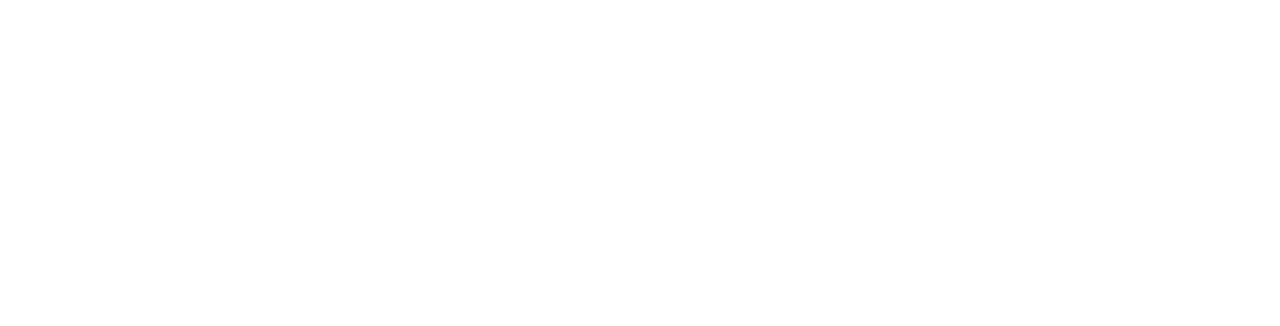
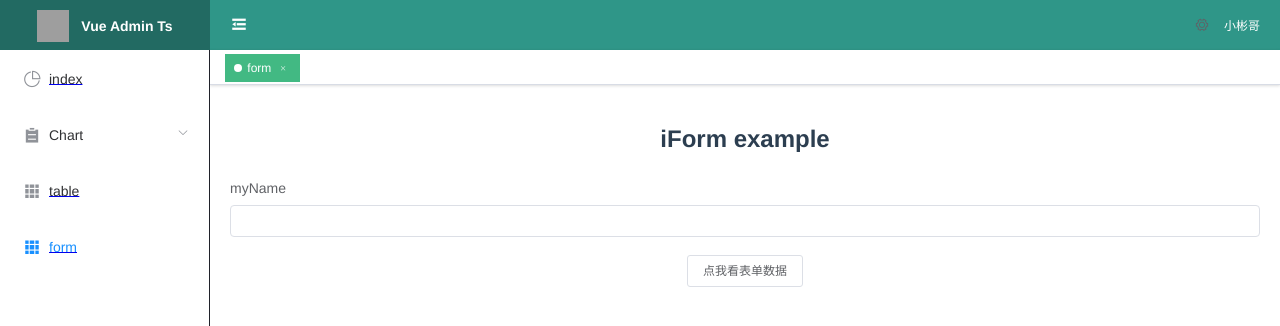
Before and after one commit to happydemoney/vue-admin-configure, a Vue app: page /form/index in a window 1280 px wide. Shown: the top 326 px of the page. Built offline with nearby package versions, Linux system fonts and the light colour scheme; grey boxes are pictures that could not be loaded.

Commit message:
【提交单号】：iForm conponent add 【问题描述】：iForm conponent add 【提交类型】：新功能 【上传人员】：happydemoney 【修改内容】：     1. iForm conponent add 【相关单号】：无 【需要测试】：是

```diff
--- a/package.json
+++ b/package.json
@@ -1,5 +1,5 @@
 {
-  "name": "my-second-ts",
+  "name": "vue-admin-configure",
   "version": "0.1.0",
   "private": true,
   "scripts": {
--- /dev/null
+++ b/src/components/form/Form.vue
@@ -0,0 +1,60 @@
+<template>
+    <el-form
+        v-bind="$attrs"
+        v-on="$listeners"
+        ref="iForm"
+        :model="modelValue"
+        :columns="columns">
+        <el-form-item
+            v-for="(item, index) in formItems"
+            :key="index"
+            :label="item.label"
+            :prop="item.prop"
+            :columns="item.columns || columns">
+            <form-element
+                v-model="modelValue[item.key]"
+                :renderConfig="item.renderConfig">
+            </form-element>
+        </el-form-item>
+    </el-form>
+</template>
+
+<script lang="ts">
+import Vue from 'vue'
+import formElement from './element/index.vue'
+
+export default Vue.extend({
+    name: 'iForm',
+    components: { formElement },
+    props: {
+        formItems: {
+            type: Array,
+            default: function () {
+                return []
+            }
+        },
+        model: {
+            type: Object,
+            default: null
+        },
+        columns: {
+            type: Number,
+            default: 1
+        }
+    },
+    computed: {
+        modelValue () {
+            if (this.model) {
+                return this.model
+            }
+            if (this.formItems.length > 0) {
+                const model = {}
+                this.formItems.forEach(item => {
+                    model[item.key] = item.value || ''
+                })
+            }
+            return null
+        }
+    }
+})
+</script>
--- /dev/null
+++ b/src/components/form/element/Custom.vue
@@ -0,0 +1,48 @@
+<template>
+    <render-custom-component
+        :value="val"
+        @input="handleInput"
+        :component-name="renderConfig.component.name"
+        :props="renderConfig.component.props ? renderConfig.component.props : null"
+        :scope="scope">
+    </render-custom-component>
+</template>
+
+<script lang="ts">
+import Vue from 'vue'
+import RenderCustomComponent from './RenderCustomComponent.vue'
+
+export default Vue.extend({
+    name: 'iInput',
+    components: {
+      RenderCustomComponent
+    },
+    props: {
+        value: {
+            default: null
+        },
+        renderConfig: {
+            type: Object,
+            default: null
+        },
+        scope: {
+            default: null
+        }
+    },
+    data () {
+        return {
+            val: this.value
+        }
+    },
+    watch: {
+        value (newVal, oldVal) {
+            this.val = newVal
+        }
+    },
+    methods: {
+        handleInput () {
+            this.$emit('input', this.val)
+        }
+    }
+})
+</script>
--- /dev/null
+++ b/src/components/form/element/Input.vue
@@ -0,0 +1,10 @@
+<template>
+    <el-input />
+</template>
+
+<script lang="ts">
+import Vue from 'vue'
+export default Vue.extend({
+    name: 'iInput'
+})
+</script>
--- /dev/null
+++ b/src/components/form/element/RenderCustomComponent.vue
@@ -0,0 +1,44 @@
+<script lang="ts">
+import Vue, { CreateElement } from "vue";
+export default Vue.extend({
+  name: "render-custom-component",
+  props: {
+    value: {
+      type: [String, Array, Number],
+      require: true
+    },
+    componentName: {
+      type: String,
+      required: true
+    },
+    props: {
+      type: Object,
+      default: function() {
+        return null;
+      }
+    },
+    scope: {
+      default: null
+    }
+  },
+  render(h: CreateElement) {
+    const componentName = this.componentName;
+    const value = this.value;
+    const scope = this.scope;
+    const props = this.props;
+    const self = this as Vue;
+    return h(componentName, {
+      props: {
+        value,
+        scope,
+        ...props
+      },
+      on: {
+        input: function(event: InputEvent) {
+          self.$emit("input", event);
+        }
+      }
+    });
+  }
+});
+</script>
--- /dev/null
+++ b/src/components/form/element/index.vue
@@ -0,0 +1,51 @@
+<template>
+    <component
+        :is="componentType"
+        :renderConfig="renderConfig"
+        :value="value"
+        @input="handleInput"/>
+</template>
+
+<script lang="ts">
+import Vue from 'vue'
+import Input from './Input.vue'
+import Custom from './Custom.vue'
+
+const ComponentsMap = {
+    Input,
+    custom: Custom
+}
+
+export default Vue.extend({
+    components: ComponentsMap,
+    props: {
+        value: {
+            default: null
+        },
+        renderConfig: {
+            type: Object,
+            default: null
+        }
+    },
+    computed: {
+        componentType () {
+            return this.renderConfig.type
+        }
+    },
+    data () {
+        return {
+            val: this.value
+        }
+    },
+    watch: {
+        value (newVal, oldVal) {
+            this.val = newVal
+        }
+    },
+    methods: {
+        handleInput () {
+            this.$emit('input', this.val)
+        }
+    }
+})
+</script>
--- /dev/null
+++ b/src/components/form/index.ts
@@ -0,0 +1,3 @@
+import iForm from "./Form.vue";
+
+export default iForm;
--- a/src/components/index.ts
+++ b/src/components/index.ts
@@ -1,5 +1,6 @@
 import iTable from "./table";
 import iChart from "./chart";
+import iForm from "./form";
 
 interface ComponentsMap {
   [props: string]: any;
@@ -7,7 +8,8 @@
 
 const components: ComponentsMap = {
   iTable,
-  iChart
+  iChart,
+  iForm
 };
 
 // alias set
--- a/src/router/index.ts
+++ b/src/router/index.ts
@@ -5,6 +5,7 @@
 
 import ChartRouter from "./modules/chart";
 import TableRouter from "./modules/table";
+import FormRouter from "./modules/form";
 
 Vue.use(VueRouter);
 
@@ -32,7 +33,8 @@
     ]
   },
   ChartRouter,
-  TableRouter
+  TableRouter,
+  FormRouter
 ];
 
 export { routes };
--- /dev/null
+++ b/src/router/modules/form.ts
@@ -0,0 +1,22 @@
+import Layout from "@/layout/index.vue";
+
+const FormRouter = {
+  path: "/form",
+  component: Layout,
+  redirect: "noRedirect",
+  name: "form",
+  meta: {
+    title: "form",
+    icon: "s-grid"
+  },
+  children: [
+    {
+      path: "index",
+      component: () => import("@/views/form/index.vue"),
+      name: "tableIndex",
+      meta: { title: "form", icon: "s-grid", noCache: true }
+    }
+  ]
+};
+
+export default FormRouter;
--- /dev/null
+++ b/src/views/form/index.vue
@@ -0,0 +1,41 @@
+<template>
+  <div class="about">
+    <h2>iForm example</h2>
+    <i-form
+        :model="form"
+        :form-items="formItems">
+    </i-form>
+    <el-button @click="handleClick">点我看表单数据</el-button>
+  </div>
+</template>
+
+<script lang="ts">
+import Vue from "vue";
+export default Vue.extend({
+  name: "Form",
+  data() {
+    return {
+        form: {
+            name: ''
+        },
+        formItems: [
+            {
+                label: 'myName',
+                renderConfig: {
+                    key: 'name',
+                    type: 'custom',
+                    component: {
+                        name: 'ElInput'
+                    }
+                }
+            }
+        ]
+    };
+  },
+  methods: {
+      handleClick () {
+          console.log(this.form)
+      }
+  }
+});
+</script>
```
